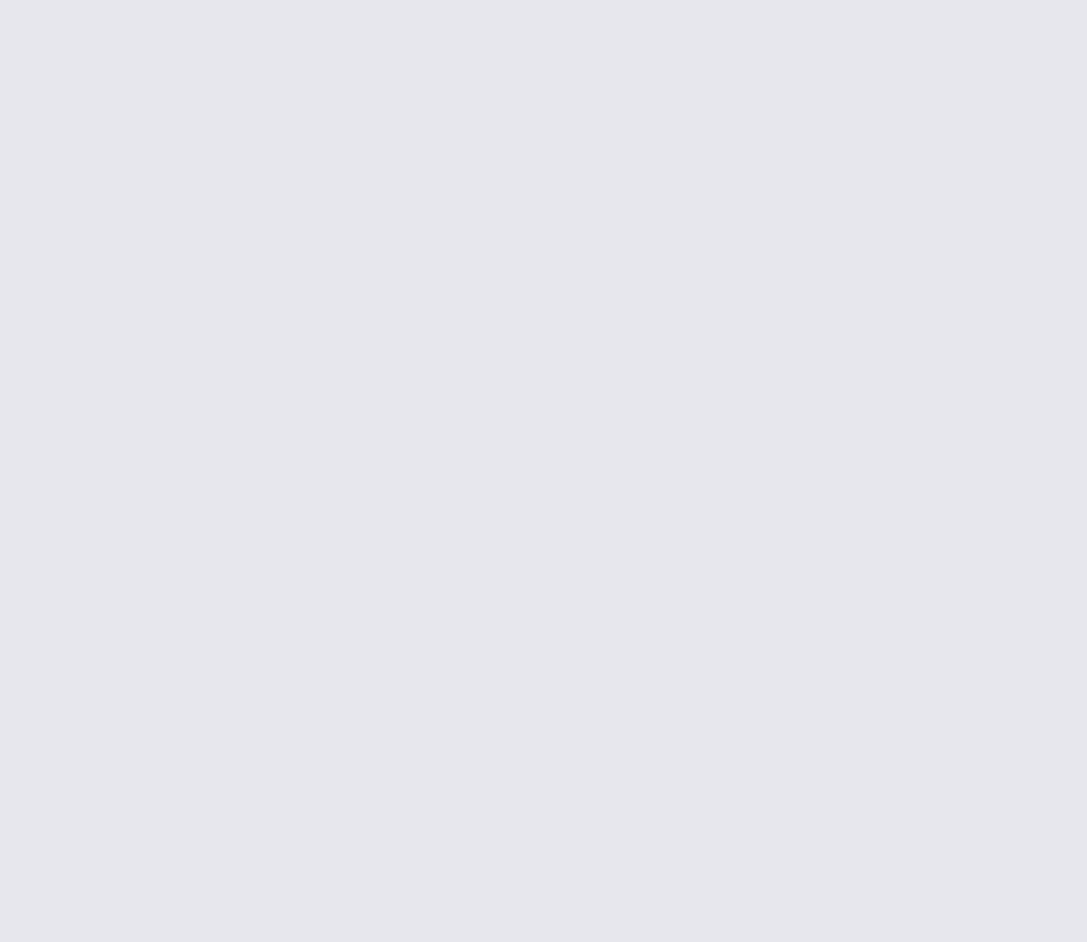
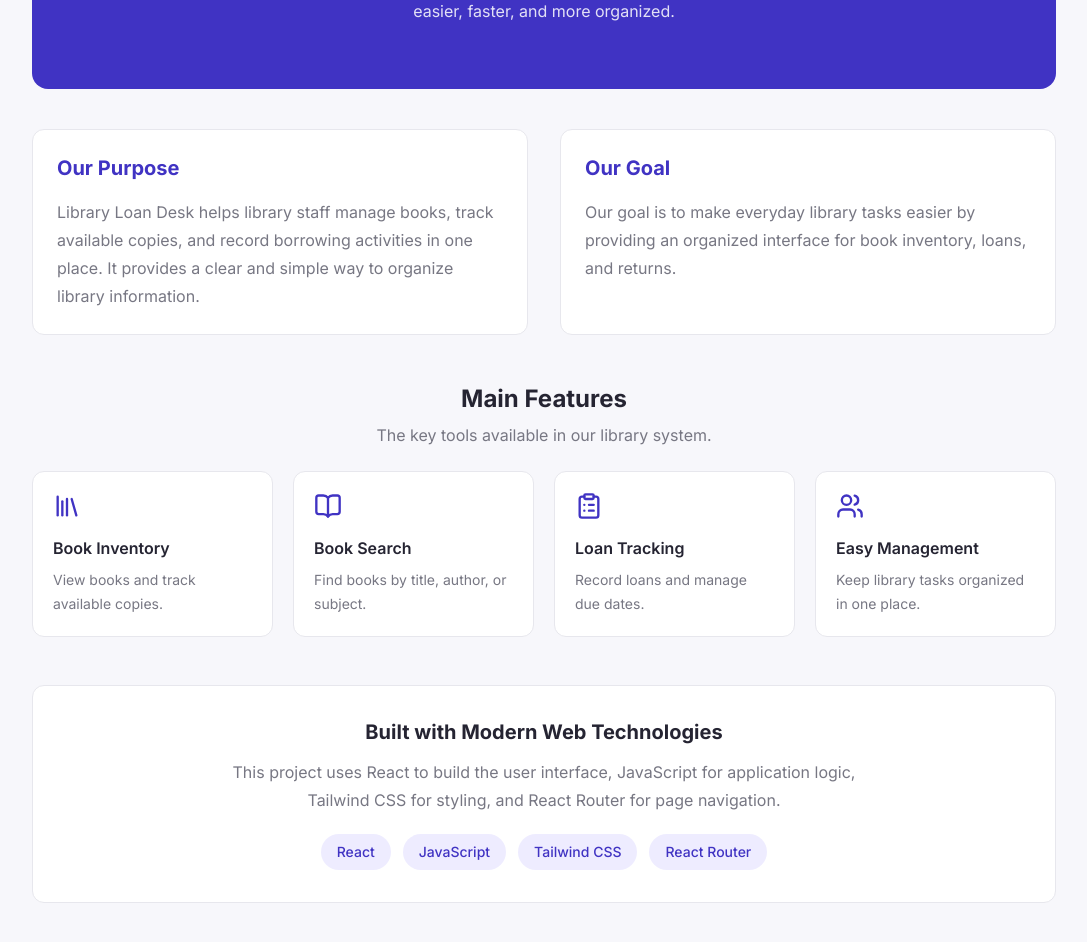
Before and after one commit to aminrasooli2007-svg/library-loan-desk, a React (Vite) app: page /about in a window 1280 px wide. Shown: the part 360-1302 px from the top of the page, without its empty margins (96-1183 px from the left). Before the commit the page ends 800 px from the top, so only its background shows below. Built offline with nearby package versions, Linux system fonts and the light colour scheme.

Commit message:
Improve About page design

```diff
--- a/package.json
+++ b/package.json
@@ -12,6 +12,7 @@
   "dependencies": {
     "@tailwindcss/vite": "^4.1.18",
     "axios": "^1.12.2",
+    "lucide-react": "^1.57.0",
     "react": "^19.1.1",
     "react-auth-kit": "^4.0.2-alpha.11",
     "react-dom": "^19.1.1",
--- a/src/pages/About.jsx
+++ b/src/pages/About.jsx
@@ -1,9 +1,118 @@
+
+import { BookOpen, Library, Users, ClipboardList } from "lucide-react";
 
 function About() {
   return (
-    <div>
-      <h1>About</h1>
-      <p>About Library Loan Desk.</p>
+    <div className="min-h-screen bg-[#f7f7fb] px-4 py-12 text-[#252432] sm:px-8">
+      <div className="mx-auto max-w-5xl">
+        <section className="rounded-2xl bg-[#4033C3] px-6 py-12 text-center text-white sm:px-12 sm:py-16">
+          <div className="mx-auto mb-5 flex h-16 w-16 items-center justify-center rounded-2xl bg-white/15">
+            <BookOpen size={34} />
+          </div>
+
+          <h1 className="text-3xl font-bold sm:text-4xl">
+            About Library Loan Desk
+          </h1>
+
+          <p className="mx-auto mt-4 max-w-2xl leading-7 text-white/85">
+            A simple library management system designed to make book
+            inventory and borrowing easier, faster, and more organized.
+          </p>
+        </section>
+
+        <section className="mt-10 grid gap-8 md:grid-cols-2">
+          <div className="rounded-xl border border-[#E7E7ED] bg-white p-6">
+            <h2 className="text-xl font-bold text-[#4033C3]">
+              Our Purpose
+            </h2>
+
+            <p className="mt-4 leading-7 text-[#777783]">
+              Library Loan Desk helps library staff manage books, track
+              available copies, and record borrowing activities in one
+              place. It provides a clear and simple way to organize
+              library information.
+            </p>
+          </div>
+
+          <div className="rounded-xl border border-[#E7E7ED] bg-white p-6">
+            <h2 className="text-xl font-bold text-[#4033C3]">
+              Our Goal
+            </h2>
+
+            <p className="mt-4 leading-7 text-[#777783]">
+              Our goal is to make everyday library tasks easier by
+              providing an organized interface for book inventory,
+              loans, and returns.
+            </p>
+          </div>
+        </section>
+
+        <section className="mt-12">
+          <div className="text-center">
+            <h2 className="text-2xl font-bold">Main Features</h2>
+            <p className="mt-2 text-[#777783]">
+              The key tools available in our library system.
+            </p>
+          </div>
+
+          <div className="mt-6 grid gap-5 sm:grid-cols-2 lg:grid-cols-4">
+            <div className="rounded-xl border border-[#E7E7ED] bg-white p-5">
+              <Library className="text-[#4033C3]" size={28} />
+              <h3 className="mt-4 font-semibold">Book Inventory</h3>
+              <p className="mt-2 text-sm leading-6 text-[#777783]">
+                View books and track available copies.
+              </p>
+            </div>
+
+            <div className="rounded-xl border border-[#E7E7ED] bg-white p-5">
+              <BookOpen className="text-[#4033C3]" size={28} />
+              <h3 className="mt-4 font-semibold">Book Search</h3>
+              <p className="mt-2 text-sm leading-6 text-[#777783]">
+                Find books by title, author, or subject.
+              </p>
+            </div>
+
+            <div className="rounded-xl border border-[#E7E7ED] bg-white p-5">
+              <ClipboardList className="text-[#4033C3]" size={28} />
+              <h3 className="mt-4 font-semibold">Loan Tracking</h3>
+              <p className="mt-2 text-sm leading-6 text-[#777783]">
+                Record loans and manage due dates.
+              </p>
+            </div>
+
+            <div className="rounded-xl border border-[#E7E7ED] bg-white p-5">
+              <Users className="text-[#4033C3]" size={28} />
+              <h3 className="mt-4 font-semibold">Easy Management</h3>
+              <p className="mt-2 text-sm leading-6 text-[#777783]">
+                Keep library tasks organized in one place.
+              </p>
+            </div>
+          </div>
+        </section>
+
+        <section className="mt-12 rounded-xl border border-[#E7E7ED] bg-white p-6 text-center sm:p-8">
+          <h2 className="text-xl font-bold">Built with Modern Web Technologies</h2>
+
+          <p className="mx-auto mt-3 max-w-2xl leading-7 text-[#777783]">
+            This project uses React to build the user interface,
+            JavaScript for application logic, Tailwind CSS for styling,
+            and React Router for page navigation.
+          </p>
+
+          <div className="mt-5 flex flex-wrap justify-center gap-3">
+            {["React", "JavaScript", "Tailwind CSS", "React Router"].map(
+              (technology) => (
+                <span
+                  key={technology}
+                  className="rounded-full bg-[#eeecff] px-4 py-2 text-sm font-medium text-[#4033C3]"
+                >
+                  {technology}
+                </span>
+              )
+            )}
+          </div>
+        </section>
+      </div>
     </div>
   );
 }
```
Also changed, not shown: 1 other file (tests, documents, lock files or other folders).
